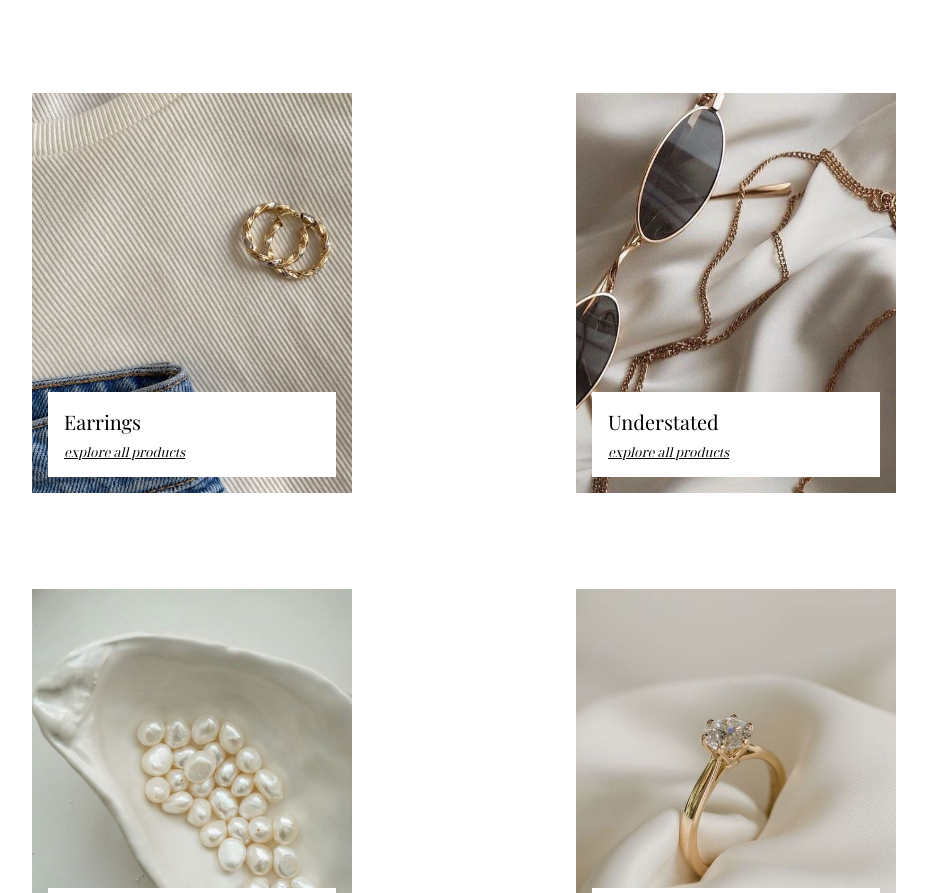
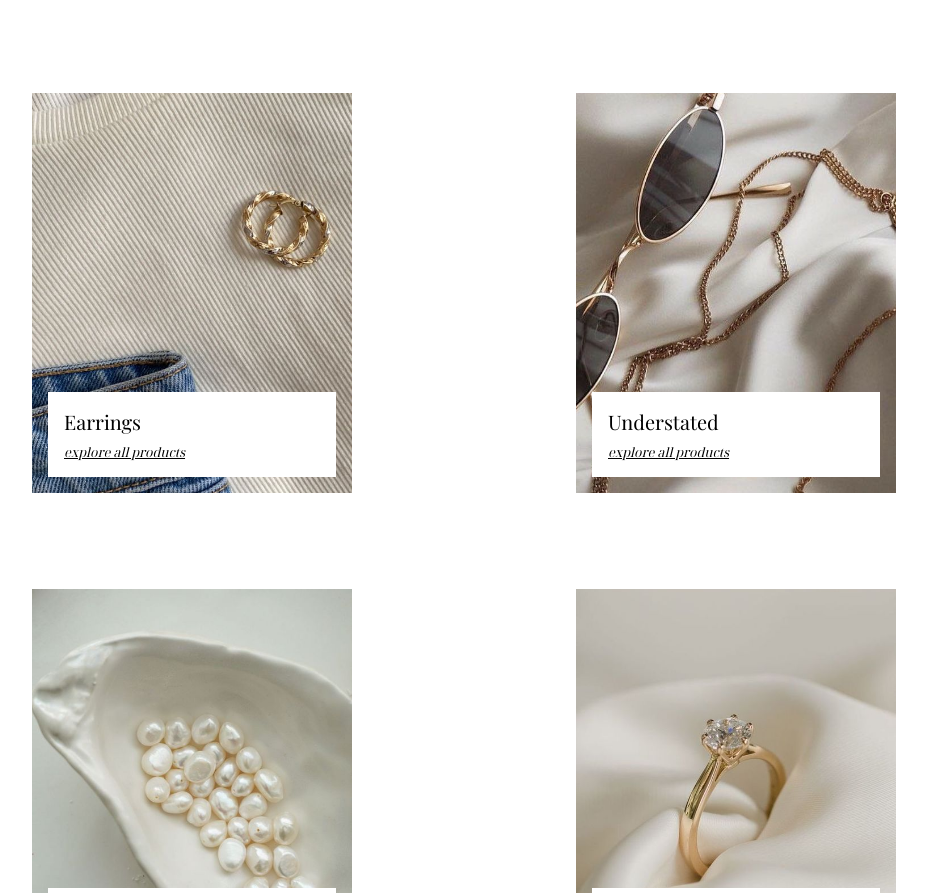
Before and after one commit to farah-qistina/EVE, a plain HTML site: page index.html in a window 1280 px wide. Shown: the part 1099-1992 px from the top of the page, without its empty margins (176-1103 px from the left). Drawn offline with Linux system fonts and the light colour scheme.

Commit message:
readjusted earring bg image

```diff
--- a/resources/style.css
+++ b/resources/style.css
@@ -220,7 +220,7 @@ h3 {
 
 #earrings {
     background-image: url('./images/72a2f43ba39a6ef1b2467851a2ff79da.jpg');
-    background-position: 50% 35%;
+    background-position: 50% 42%;
 }
 
 #necklaces {
```
